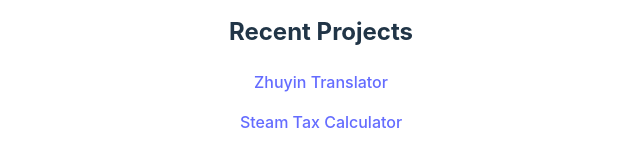
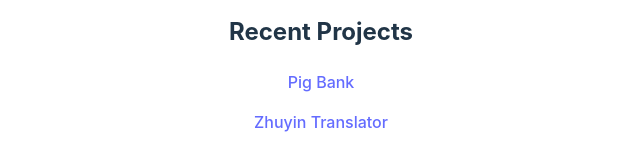
Before and after one commit to iPigTW/react-app, a React (Vite) app: page / in a window 1280 px wide. Shown: the part 573-727 px from the top of the page, without its empty margins (319-959 px from the left). Built offline with nearby package versions, Linux system fonts and the light colour scheme.

Commit message:
Update App.tsx

```diff
--- a/src/App.tsx
+++ b/src/App.tsx
@@ -14,6 +14,7 @@
   <h2>My skills</h2>
   <img src="https://skillicons.dev/icons?i=py,go,java,cpp,kotlin" />
   <h2>Recent Projects</h2>
+  <p><a href="https://github.com/iPigTW/pigbank">Pig Bank</a></p>
   <p><a href="https://github.com/iPigTW/zhuyintranslator">Zhuyin Translator</a></p>
   <p><a href="https://github.com/iPigTW/steam-tax-calculator">Steam Tax Calculator</a></p>
   <p><a href="https://github.com/iPigTW/troll">Troll</a></p>
```
